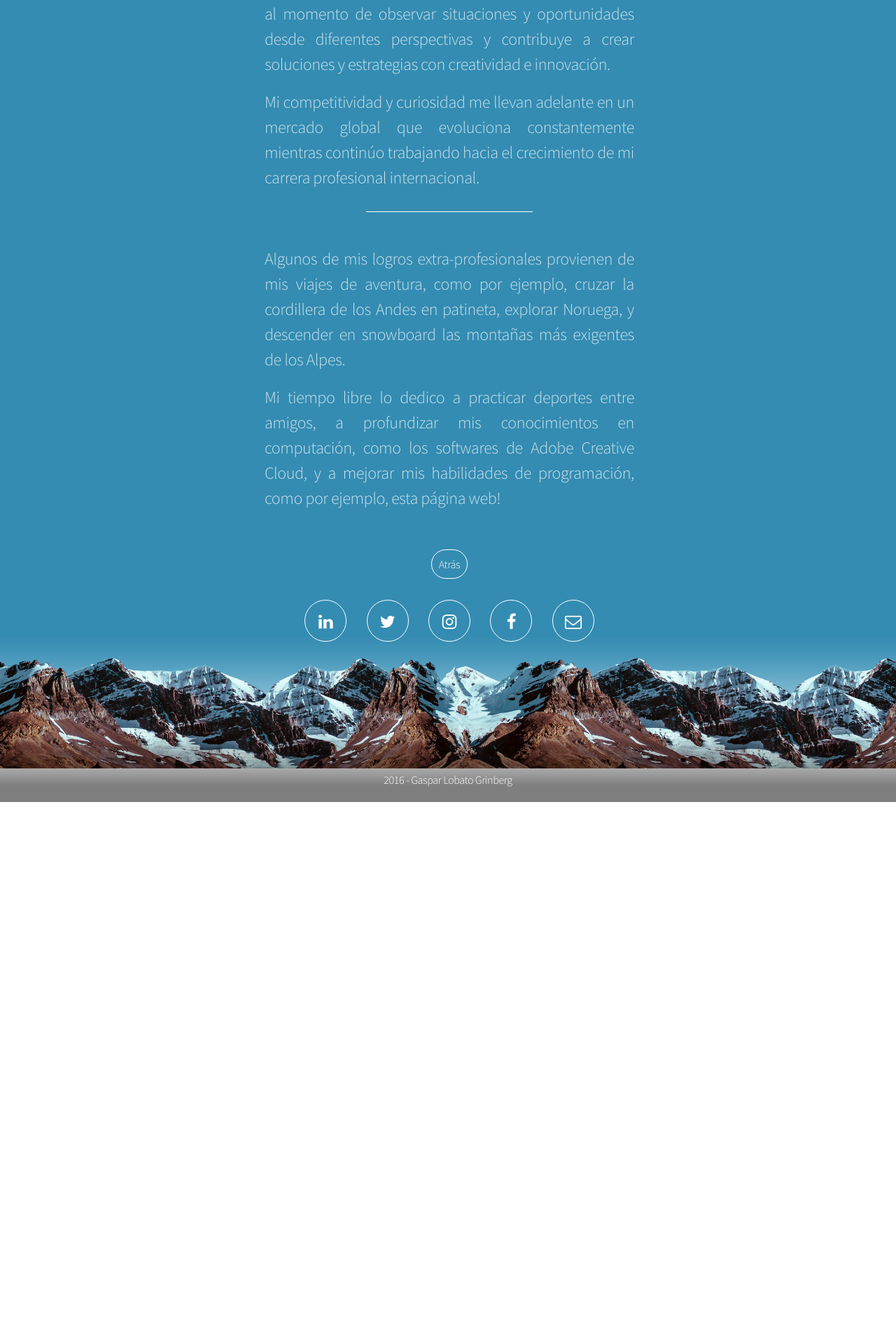
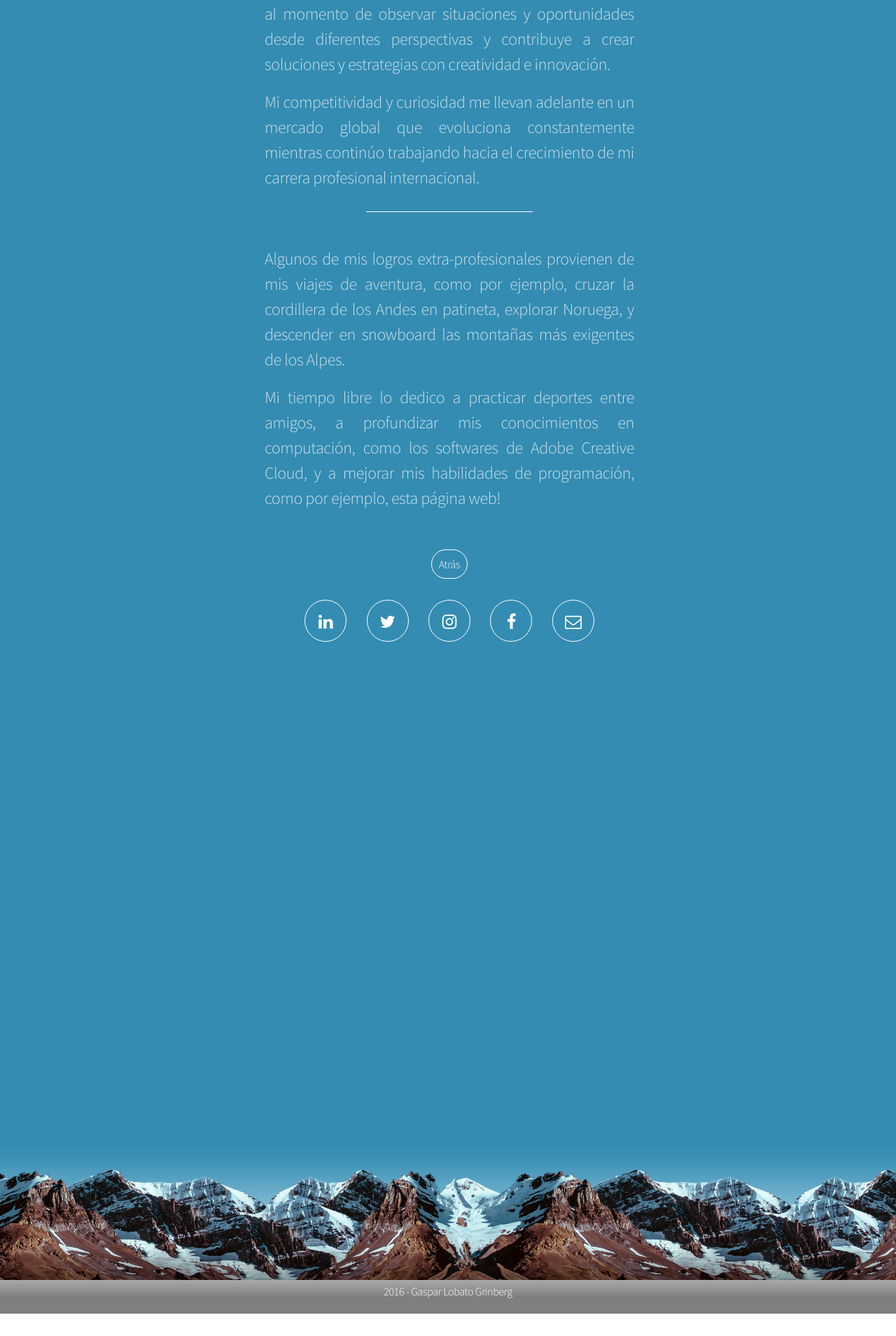
Before and after one commit to gasparlg/gasparg, a Jekyll site: the page built from es-bio.html, in a window 1280 px wide. Shown: the part 927-2836 px from the top of the page at 70% size. Built offline with Jekyll 4.4.1, drawn with Linux system fonts in a browser that asks for light colours; before the commit the page ends 2105 px from its top, so only the background shows below that.

```diff
--- a/css/main-bio.css
+++ b/css/main-bio.css
@@ -865,7 +865,7 @@
 		}
 
         #wrapper {
-            height: 150%;
+            height: 175%;
         }
 }
 
```
